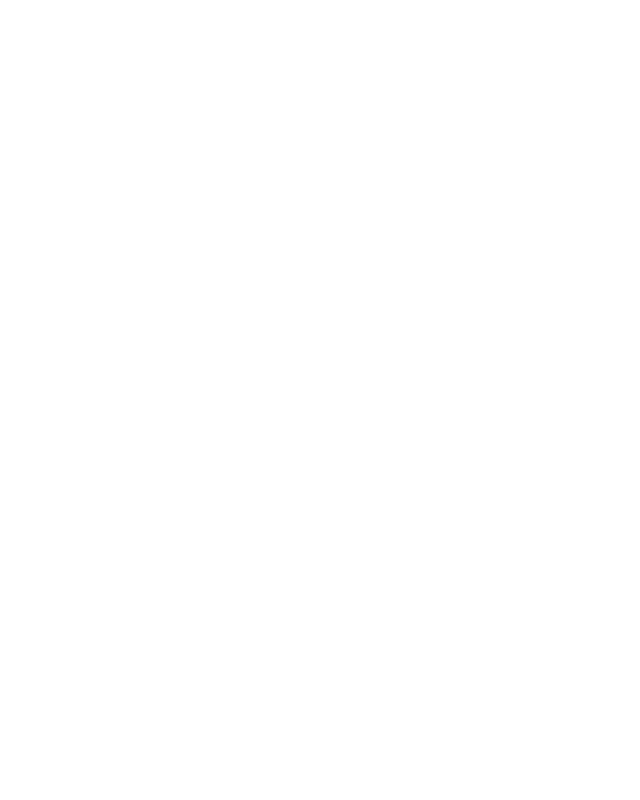
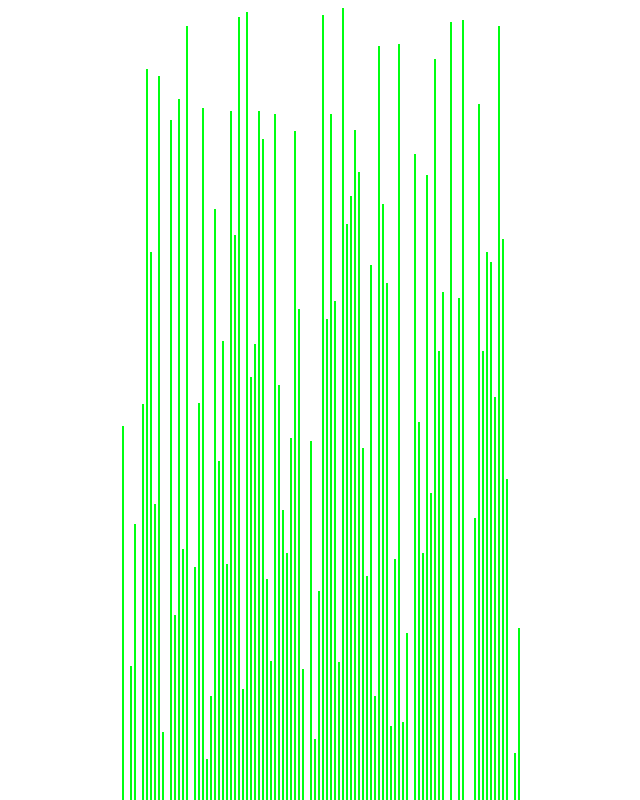
Before and after one commit to KrishnanditoLksn/sort_viz, a React (Vite) app: page / in a window 1280 px wide. Shown: the top 800 px of the page, without its empty margins (319-959 px from the left). Built offline with nearby package versions, Linux system fonts and the light colour scheme.

Commit message:
feat: array bar styled using css

```diff
--- a/src/App.css
+++ b/src/App.css
@@ -1,6 +1,12 @@
-#root {
-  max-width: 1280px;
-  margin: 0 auto;
-  padding: 2rem;
-  text-align: center;
+.array-container {
+    display: flex;
+    justify-content: center;
+    align-items: flex-end;
 }
+
+.array-bar {
+    width: 2px;
+    background-color: #00ff11;
+    display: inline-block;
+    margin: 0 1px;
+}
```
